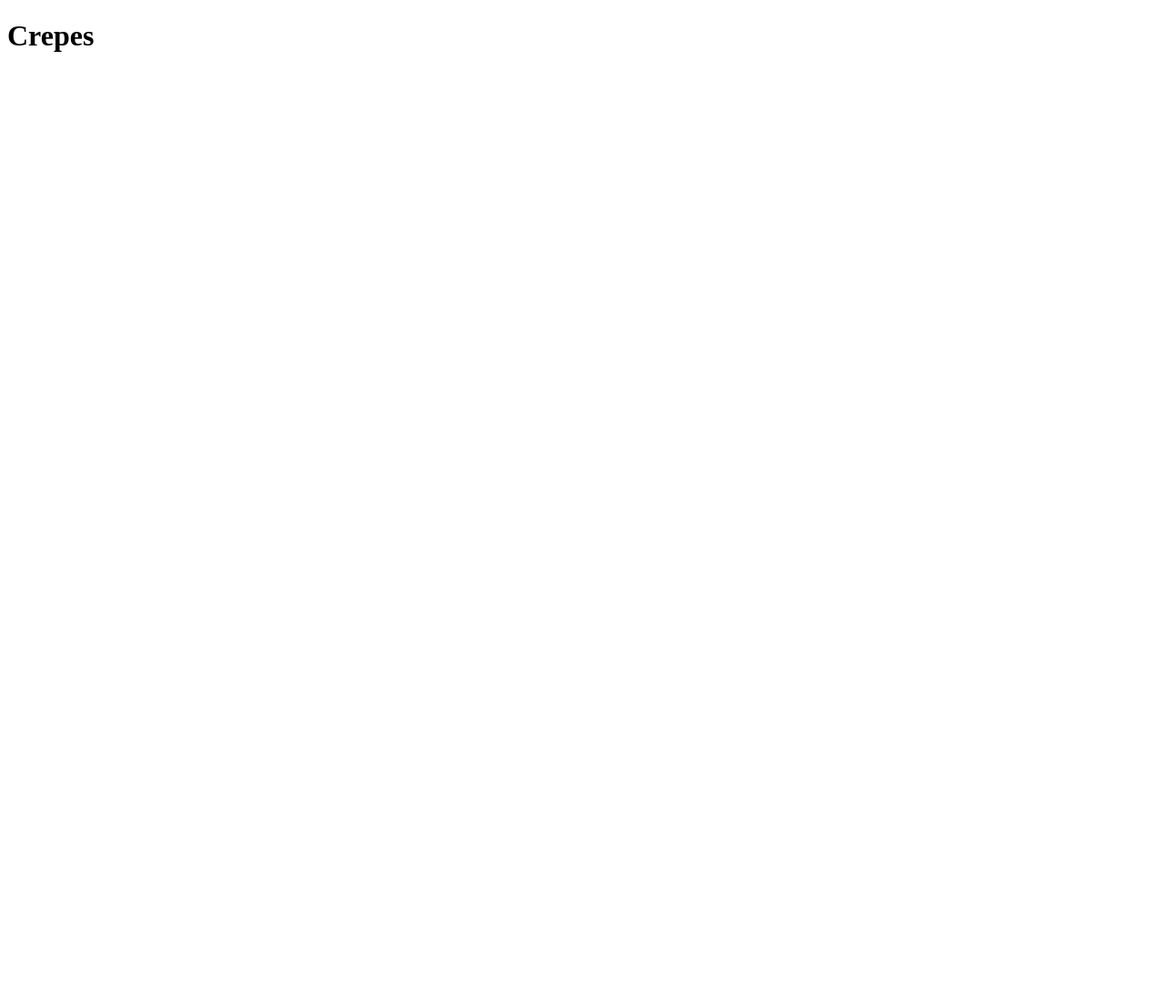
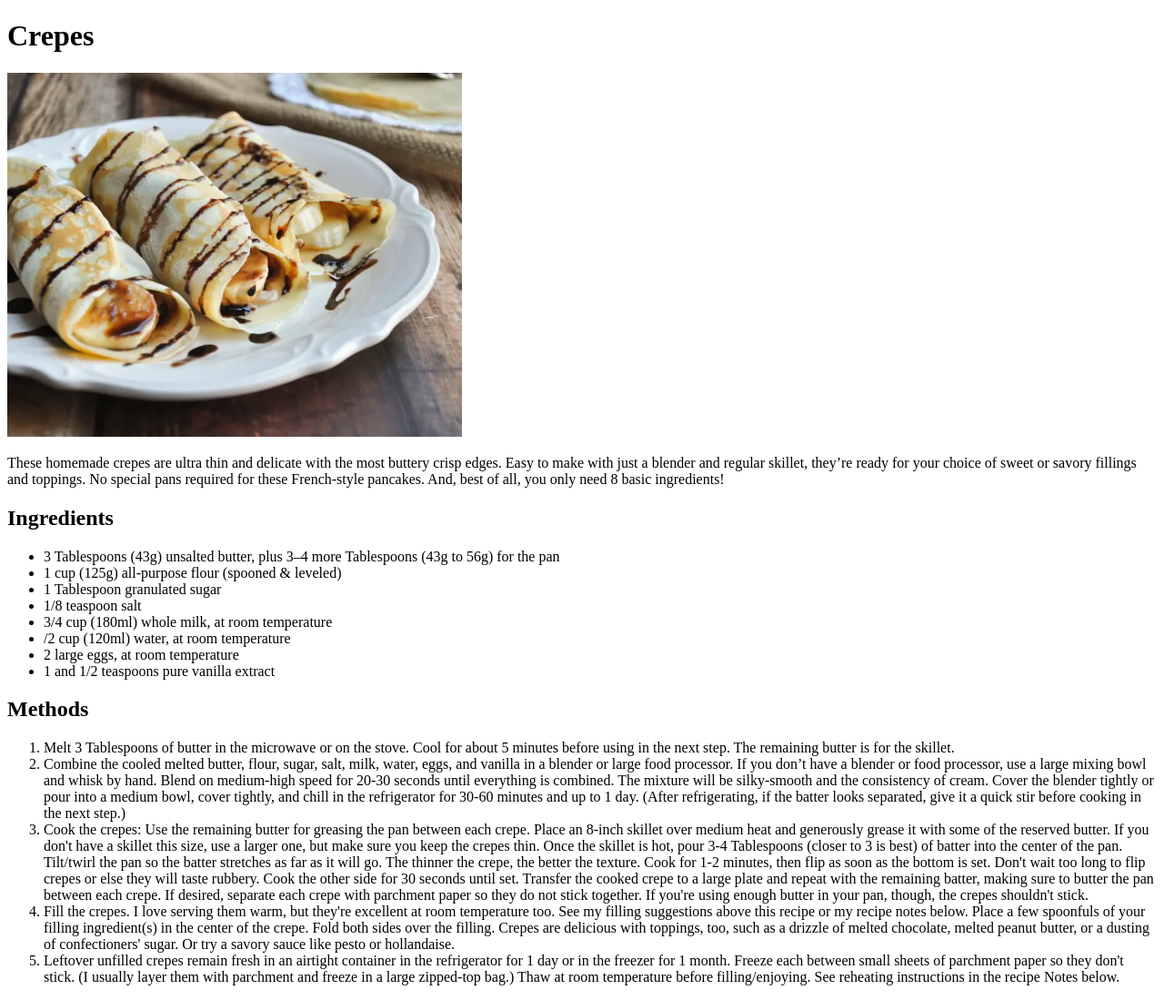
Before and after one commit to kentallenduke/odin-recipes, a plain HTML site: page recipes/crepes.html in a window 1280 px wide. Shown: the whole page at 91% size. Before the commit the page ends 800 px from the top, so only its background shows below. Drawn offline with Linux system fonts and the light colour scheme.

Commit message:
feat: :sparkles: Add Crepes
I am adding Crepes as the last of the three recipes for this project. This adds the Crepe index file and image into the image folder. Wired up the Crepes index file to the homepage. This concludes project 1 from the Odin Project.

```diff
--- a/recipes/crepes.html
+++ b/recipes/crepes.html
@@ -6,6 +6,26 @@
     </head>
     <body>
         <h1>Crepes</h1>
-        <p></p>
+        <img src="images/crepes.png" alt="French crepes" width="500">
+        <p>These homemade crepes are ultra thin and delicate with the most buttery crisp edges. Easy to make with just a blender and regular skillet, they’re ready for your choice of sweet or savory fillings and toppings. No special pans required for these French-style pancakes. And, best of all, you only need 8 basic ingredients!</p>
+        <h2>Ingredients</h2>
+        <ul>
+            <li>3 Tablespoons (43g) unsalted butter, plus 3–4 more Tablespoons (43g to 56g) for the pan</li>
+            <li>1 cup (125g) all-purpose flour (spooned & leveled)</li>
+            <li>1 Tablespoon granulated sugar</li>
+            <li>1/8 teaspoon salt</li>
+            <li>3/4 cup (180ml) whole milk, at room temperature</li>
+            <li>/2 cup (120ml) water, at room temperature</li>
+            <li>2 large eggs, at room temperature</li>
+            <li>1 and 1/2 teaspoons pure vanilla extract</li>
+        </ul>
+        <h2>Methods</h2>
+        <ol>
+            <li>Melt 3 Tablespoons of butter in the microwave or on the stove. Cool for about 5 minutes before using in the next step. The remaining butter is for the skillet.</li>
+            <li>Combine the cooled melted butter, flour, sugar, salt, milk, water, eggs, and vanilla in a blender or large food processor.  If you don’t have a blender or food processor, use a large mixing bowl and whisk by hand. Blend on medium-high speed for 20-30 seconds until everything is combined. The mixture will be silky-smooth and the consistency of cream. Cover the blender tightly or pour into a medium bowl, cover tightly, and chill in the refrigerator for 30-60 minutes and up to 1 day. (After refrigerating, if the batter looks separated, give it a quick stir before cooking in the next step.)</li>
+            <li>Cook the crepes: Use the remaining butter for greasing the pan between each crepe. Place an 8-inch skillet over medium heat and generously grease it with some of the reserved butter. If you don't have a skillet this size, use a larger one, but make sure you keep the crepes thin. Once the skillet is hot, pour 3-4 Tablespoons (closer to 3 is best) of batter into the center of the pan. Tilt/twirl the pan so the batter stretches as far as it will go. The thinner the crepe, the better the texture. Cook for 1-2 minutes, then flip as soon as the bottom is set. Don't wait too long to flip crepes or else they will taste rubbery. Cook the other side for 30 seconds until set. Transfer the cooked crepe to a large plate and repeat with the remaining batter, making sure to butter the pan between each crepe. If desired, separate each crepe with parchment paper so they do not stick together. If you're using enough butter in your pan, though, the crepes shouldn't stick.</li>
+            <li>Fill the crepes. I love serving them warm, but they're excellent at room temperature too. See my filling suggestions above this recipe or my recipe notes below. Place a few spoonfuls of your filling ingredient(s) in the center of the crepe. Fold both sides over the filling. Crepes are delicious with toppings, too, such as a drizzle of melted chocolate, melted peanut butter, or a dusting of confectioners' sugar. Or try a savory sauce like pesto or hollandaise.</li>
+            <li>Leftover unfilled crepes remain fresh in an airtight container in the refrigerator for 1 day or in the freezer for 1 month. Freeze each between small sheets of parchment paper so they don't stick. (I usually layer them with parchment and freeze in a large zipped-top bag.) Thaw at room temperature before filling/enjoying. See reheating instructions in the recipe Notes below.</li>
+        </ol>
     </body>
 </html>
```
Also changed, not shown: recipes/images/crepes.png (added).
